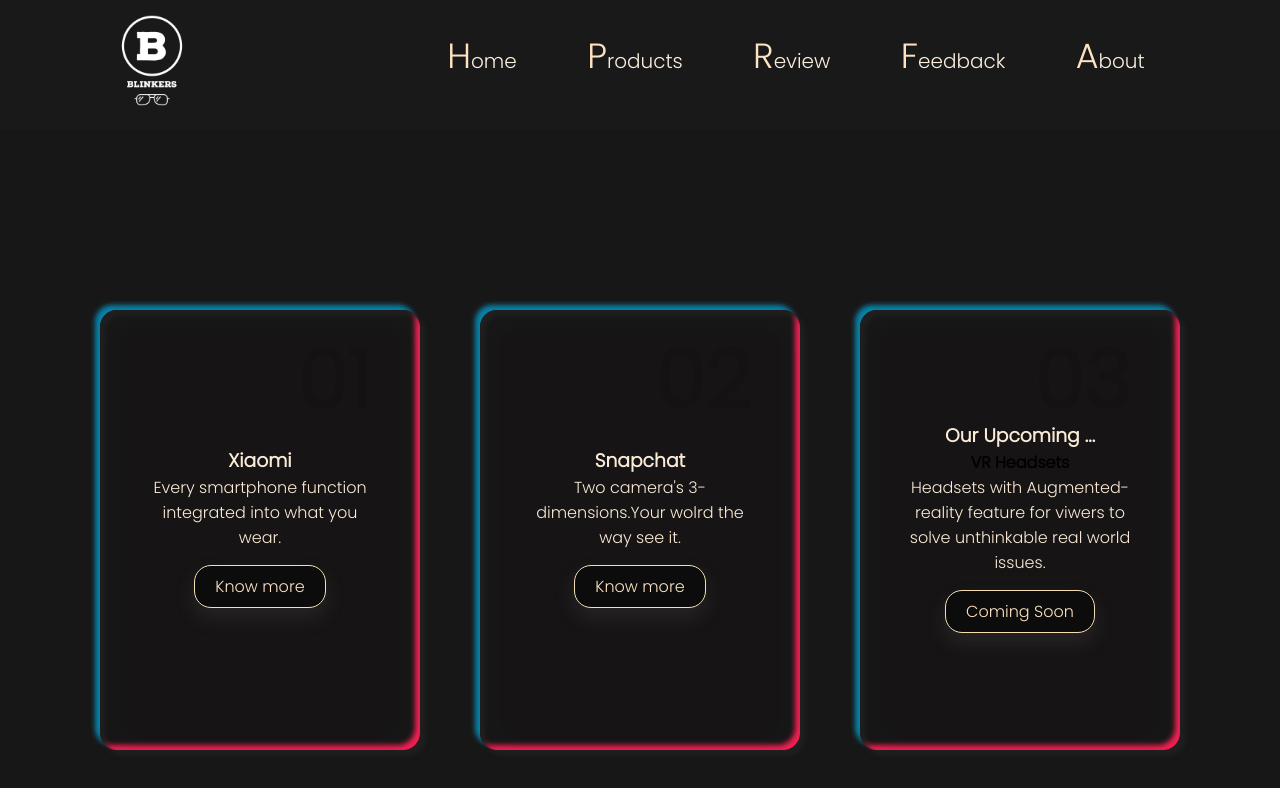
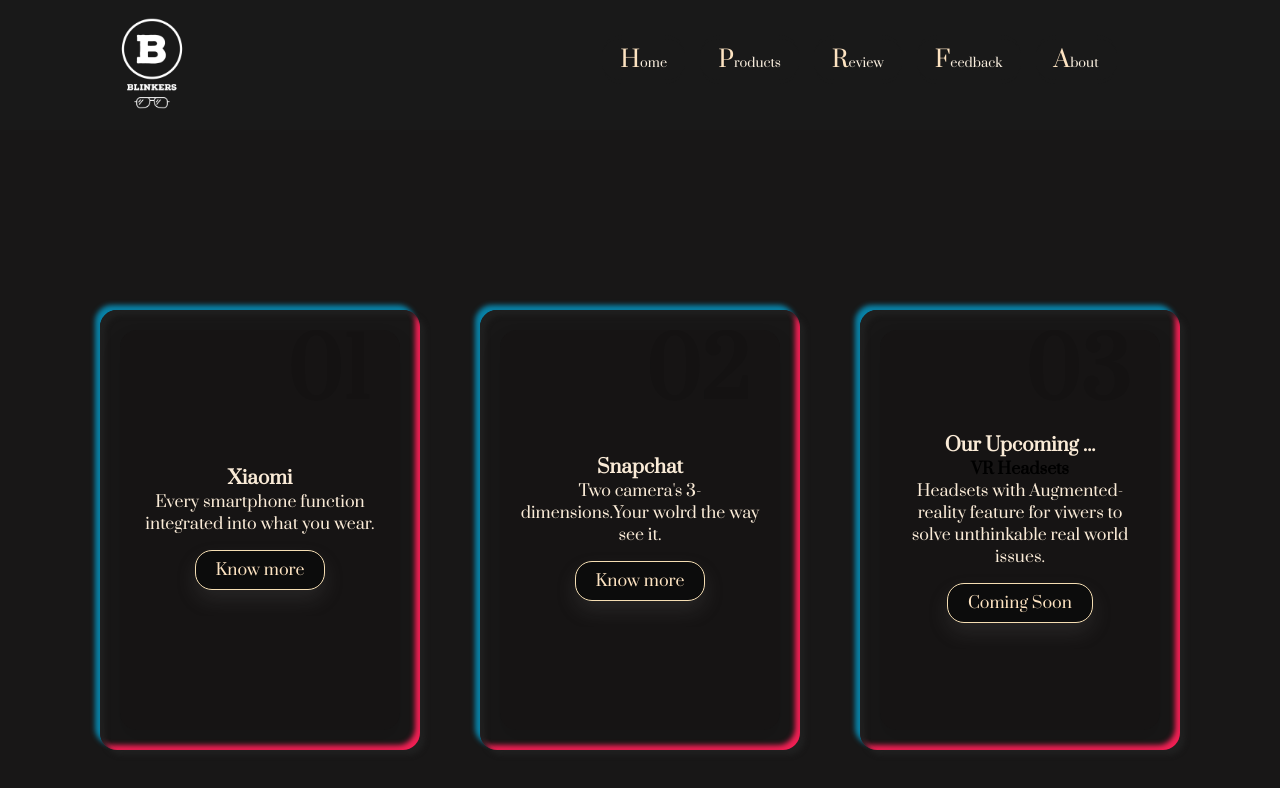
Before and after one commit to Rushikeshp2002/Blinkers, a website: page products.html in a window 1280 px wide. Drawn offline with Linux system fonts and the light colour scheme.

Commit message:
Update products.css

```diff
--- a/products.css
+++ b/products.css
@@ -3,7 +3,9 @@
     padding: 0;
     box-sizing: border-box;
     overflow:auto;
-    font-family: 'Poppins', sans-serif;
+    /* font-family: 'Poppins', sans-serif; */
+    font-family: 'Lobster', cursive;
+    font-family: 'Prata', serif;
 }
 body{
     background: #191919;
@@ -16,8 +18,7 @@
     padding: 0 8%;
     position: relative;
     display: block;
-    font-family: 'Lobster', cursive;
-    font-family: 'Prata', serif;
+    font-family: 'Gill Sans', 'Gill Sans MT', Calibri, 'Trebuchet MS', sans-serif;
     overflow: hidden;
 }
 
@@ -33,16 +34,18 @@
     left: 5%;
 }
 .nav-links{
-    padding: 20px 0;
+    padding: 35px 55px;
+    font-size: 1vw;
+
 }
 .nav-links span{
     color: rgb(253, 227, 193);
-    font-size: 35px;
+    font-size: 1.8vw;
 }
 
 .nav-links li{
     display: inline-block;
-    margin: 0 15px;
+    margin: 0 6px;
     border-top: 4px solid #191919;
     border-bottom: 4px solid #191919;
     padding: 5px 18px;
@@ -58,7 +61,7 @@
 .nav-links li a{
     text-decoration: none;
     color: rgb(250, 239, 223);
-    font-size: 20px;
+
 
 }
 .nav-links li:hover{
```
